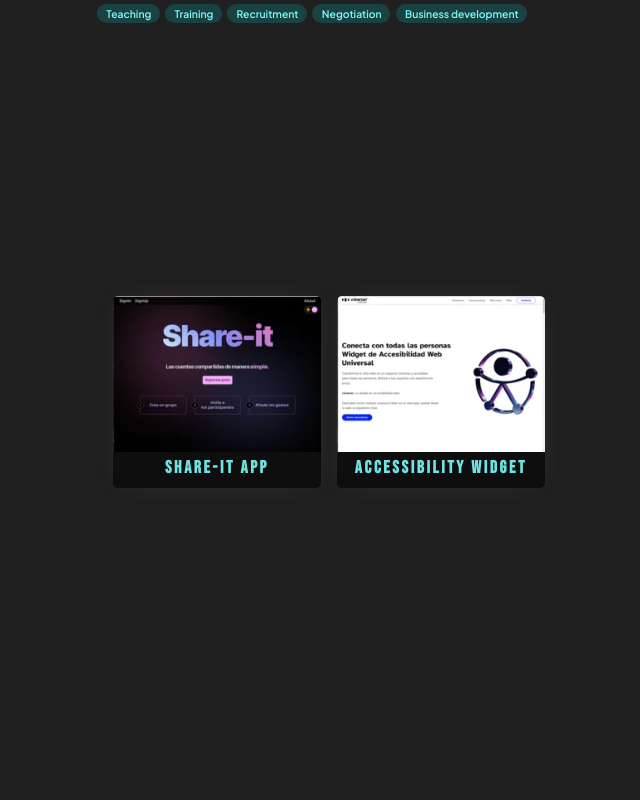
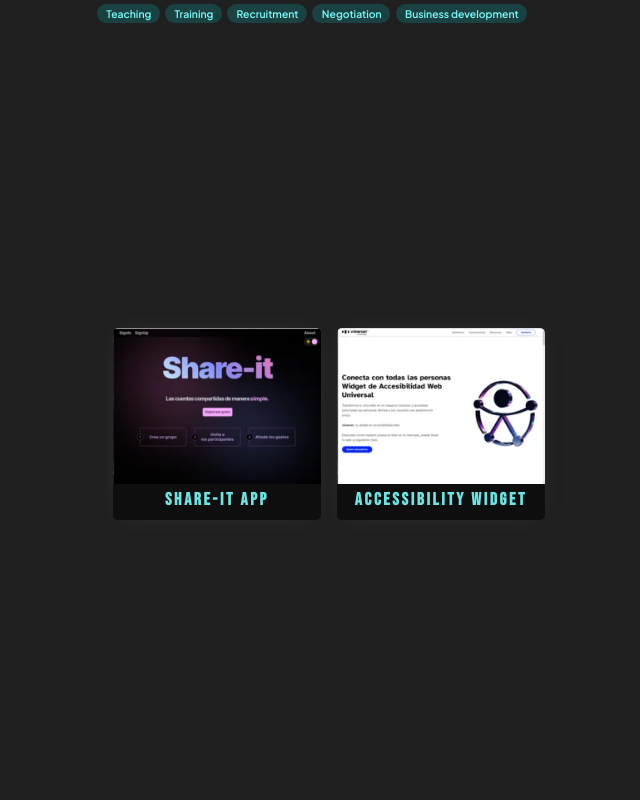
Before and after one commit to JorgeCoronilla/porfolio, a Next.js app: page / in a window 1280 px wide. Shown: the part 1480-2280 px from the top of the page, without its empty margins (575-1215 px from the left). Built offline with nearby package versions, Linux system fonts and the light colour scheme.

Commit message:
[Ux] Projects dropmenu adjusments

```diff
--- a/src/app/ui/components/projects/projects.module.css
+++ b/src/app/ui/components/projects/projects.module.css
@@ -1,6 +1,6 @@
 .projects {
   height: 100dvh;
-  padding-top: 2em;
+  padding-top: 4em;
 }
 
 .projects > div {
@@ -30,12 +30,12 @@ p.description {
   align-items: center;
   box-shadow: 0px 0px 20px -11px rgb(75, 75, 75);
   overflow-y: hidden;
-  transition: all 0.3s ease;
+  transition: all 0.4s ease;
   background-color: rgb(14, 14, 14);
   /* height: 26.5em; */
 }
 .projectContainer:hover {
-  height: 26.5em;
+  height: 28.5em;
 }
 .projectContainer > div:first-child {
   height: 9.6em;
```
